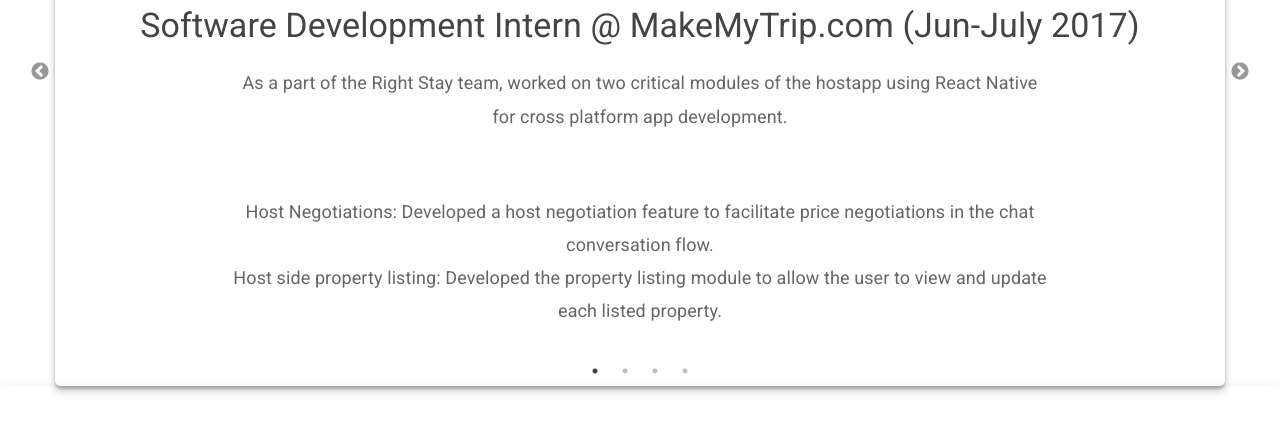
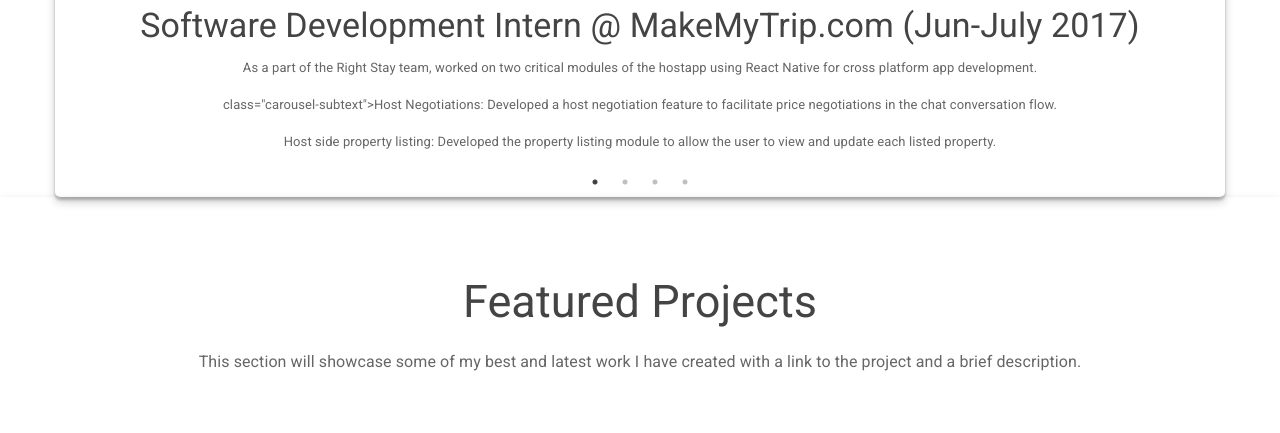
Before and after one commit to pmathur5k10/theMADAIguy.github.io, a plain HTML site: page index.html in a window 1280 px wide. Shown: the part 1087-1520 px from the top of the page. Drawn offline with nearby package versions, Linux system fonts and the light colour scheme; a script that the page names is missing.

Commit message:
Update index.html

```diff
--- a/index.html
+++ b/index.html
@@ -140,9 +140,9 @@
                     <div>
                        <a href="https://play.google.com/store/apps/details?id=com.mmt.rightstay_host"> <img class="carousel-img" src="./images/mmtlogo.png"> </a>
                         <h3> Software Development Intern @ MakeMyTrip.com (Jun-July 2017)</h3>
-                        <p class="carousel-subtext">As a part of the Right Stay team, worked on two critical modules of the hostapp using React Native for cross platform app development.</p>
-                        <br><p class="carousel-subtext">Host Negotiations: Developed a host negotiation feature to facilitate price negotiations in the chat conversation flow.
-                        <br>Host side property listing: Developed the property listing module to allow the user to view and update each listed property.</p>
+                        <p>As a part of the Right Stay team, worked on two critical modules of the hostapp using React Native for cross platform app development.</p>
+                        <p>class="carousel-subtext">Host Negotiations: Developed a host negotiation feature to facilitate price negotiations in the chat conversation flow.</p>
+                        <p>Host side property listing: Developed the property listing module to allow the user to view and update each listed property.</p>
                     </div>
                     <div>
                         <a href="https://cabsguru.com"> <img class="carousel-img" src="./images/cabsguru.jpg"> </a>
```
